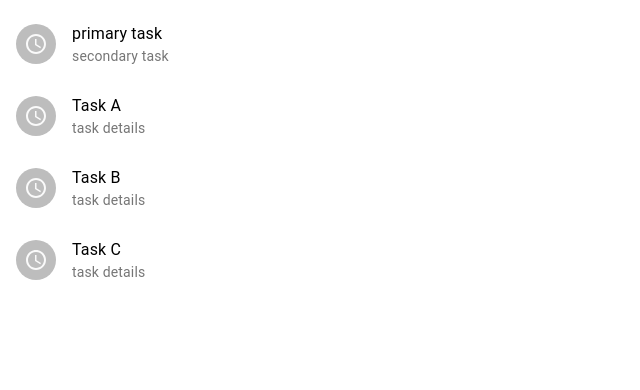
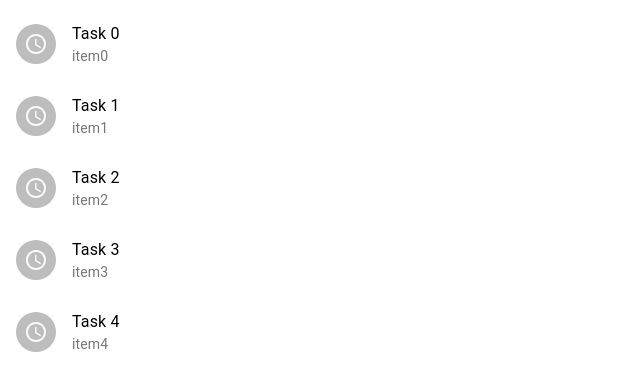
Before and after one commit to golark/utaskweb, a React (Create React App) app: page / in a window 1280 px wide. Shown: the top 390 px of the page, without its empty margins (0-640 px from the left). Built offline with nearby package versions, Linux system fonts and the light colour scheme.

Commit message:
create list items in a loop

```diff
--- a/src/components/TaskList.js
+++ b/src/components/TaskList.js
@@ -33,7 +33,7 @@ class TaskList extends React.Component {
         this.setState({ [e]: !this.state[e] });
     };
 
-    // createListItem given the parameters
+    // createListItem generate single item given primary and secondary text
     createListItem(prim, secon) {
 
         return (
@@ -41,44 +41,26 @@ class TaskList extends React.Component {
                 <ListItemAvatar>
                     <Avatar>
                         <AccessTime />
-                   </Avatar>
+                    </Avatar>
                 </ListItemAvatar>
                 <ListItemText primary={prim} secondary={secon} />
             </ListItem>
-       )
+        )
     }
 
 
-    getList() {
+    // createListView a full list view with multiple parsed list elements
+    createListView() {
         const classes = this.props;
+
+        const items  = []
+        for (let i = 0; i < 5; i++) {
+            items.push(this.createListItem("Task " + i.toString(), "item" + i.toString()))
+        }
 
         return (
             <List className={classes.root}>
-                {this.createListItem("primary task", "secondary task")}
-                <ListItem>
-                    <ListItemAvatar>
-                        <Avatar>
-                            <AccessTime />
-                        </Avatar>
-                    </ListItemAvatar>
-                    <ListItemText primary="Task A" secondary="task details" />
-                </ListItem>
-                <ListItem>
-                    <ListItemAvatar>
-                        <Avatar>
-                            <AccessTime />
-                        </Avatar>
-                    </ListItemAvatar>
-                    <ListItemText primary="Task B" secondary="task details" />
-                </ListItem>
-                <ListItem>
-                    <ListItemAvatar>
-                        <Avatar>
-                            <AccessTime />
-                        </Avatar>
-                    </ListItemAvatar>
-                    <ListItemText primary="Task C" secondary="task details" />
-                </ListItem>
+                {items}
             </List>
         );
     }
@@ -88,7 +70,7 @@ class TaskList extends React.Component {
         console.log(items)
         return (
             <div>
-                {this.getList()}
+                {this.createListView()}
             </div>
         );
     }
```
